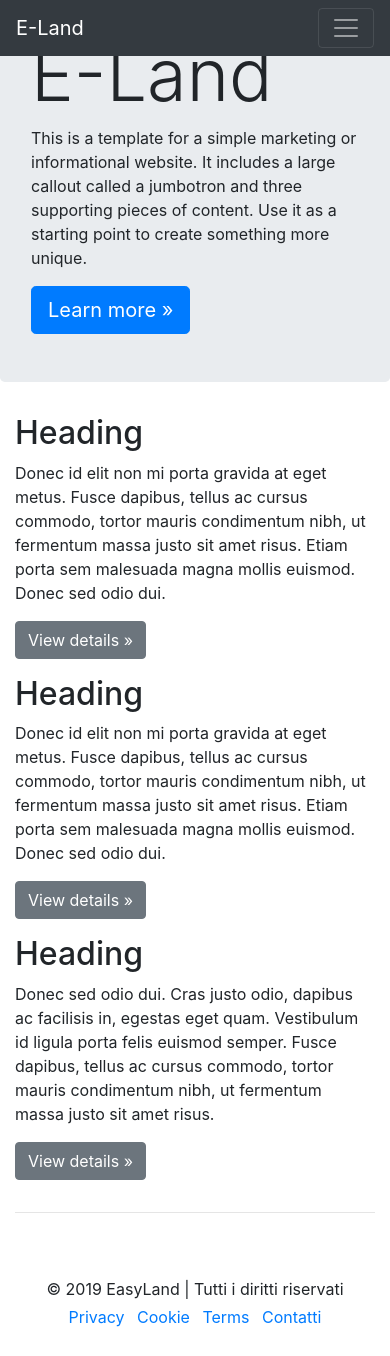
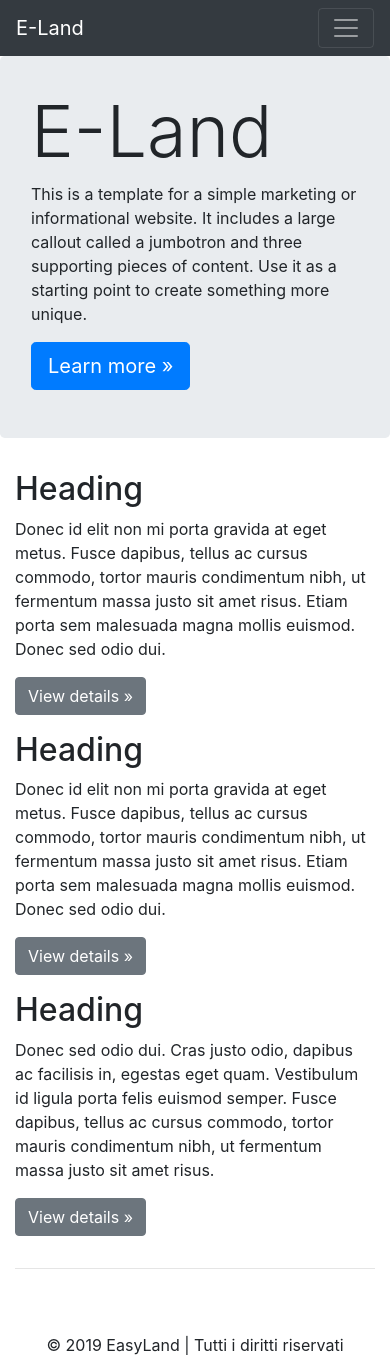
Before and after one commit to Trusted97/EasyLand, a CodeIgniter app: page /EasyLand/ in a window 390 px wide. Shown: the top 1356 px of the page. Before the commit the page ends 1327 px from the top, so only its background shows below. Run offline with CodeIgniter, Linux system fonts and the light colour scheme.

Commit message:
- CSRF enabled - Responsive home

```diff
--- a/application/config/config.php
+++ b/application/config/config.php
@@ -448,9 +448,9 @@ $config['global_xss_filtering'] = false;
 | 'csrf_regenerate' = Regenerate token on every submission
 | 'csrf_exclude_uris' = Array of URIs which ignore CSRF checks
 */
-$config['csrf_protection'] = false;
-$config['csrf_token_name'] = 'csrf_test_name';
-$config['csrf_cookie_name'] = 'csrf_cookie_name';
+$config['csrf_protection'] = true;
+$config['csrf_token_name'] = 'csrf_token';
+$config['csrf_cookie_name'] = 'csrf_cookie';
 $config['csrf_expire'] = 7200;
 $config['csrf_regenerate'] = true;
 $config['csrf_exclude_uris'] = array();
--- a/application/views/parts/header.php
+++ b/application/views/parts/header.php
@@ -13,6 +13,10 @@
 	<link rel="preload" href="<?php echo base_url('assets/bootstrap/css/bootstrap.min.css'); ?>" as="style" onload="this.onload=null;this.rel='stylesheet'">
 	<noscript><link type="text/css" href="<?php echo base_url('assets/bootstrap/css/bootstrap.min.css'); ?>" rel="stylesheet"></noscript>
 	<link type="text/css" href="<?php echo base_url('assets/bootstrap/css/bootstrap.min.css'); ?>" rel="stylesheet">
+
+	<link rel="preload" href="<?php echo base_url('assets/style.css'); ?>" as="style" onload="this.onload=null;this.rel='stylesheet'">
+	<noscript><link type="text/css" href="<?php echo base_url('assets/style.css'); ?>" rel="stylesheet"></noscript>
+	<link type="text/css" href="<?php echo base_url('assets/style.css'); ?>" rel="stylesheet">
 
 	<script type="text/javascript" defer src="<?php echo base_url('assets/jquery-3.4.1.min.js'); ?>"></script>
 	<script type="text/javascript" defer src="<?php echo base_url('assets/bootstrap/js/bootstrap.min.js'); ?>"></script>
--- a/assets/style.css
+++ b/assets/style.css
@@ -1,16 +1,5 @@
-html,
 body {
-  height: 100%;
-}
-
-body {
-  display: -ms-flexbox;
-  display: flex;
-  -ms-flex-align: center;
-  align-items: center;
-  padding-top: 40px;
-  padding-bottom: 40px;
-  background-color: #f5f5f5;
+  padding-top: 3.5rem;
 }
 
 .form-signin {
```
Also changed, not shown: application/views/homepage.php (indentation only).
